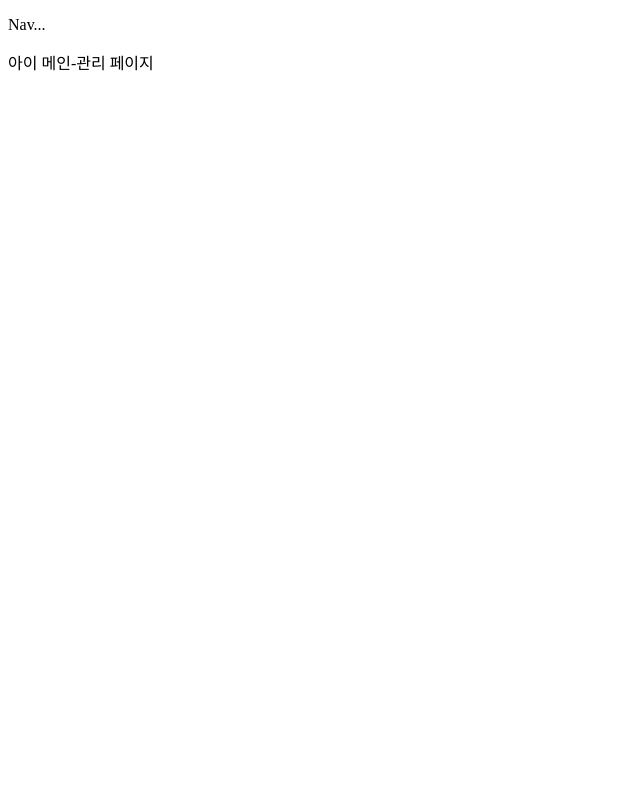
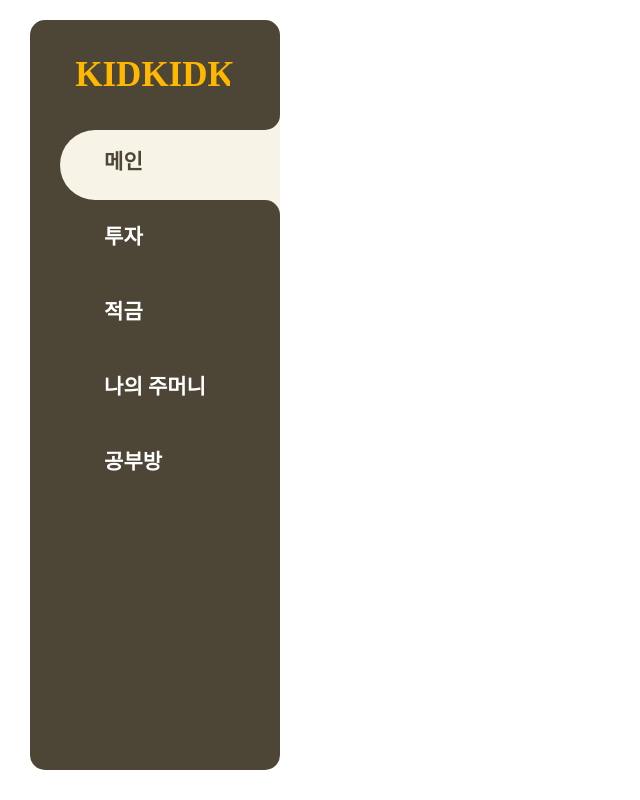
Before and after one commit to leewoo97/KidKidk, a React (Vite) app in the folder frontend/: page /child in a window 1280 px wide. Shown: the whole page, without its empty margins (0-640 px from the left). Built offline with nearby package versions, Linux system fonts and the light colour scheme.

Commit message:
Create : ChildNav

```diff
--- a/frontend/package.json
+++ b/frontend/package.json
@@ -13,6 +13,7 @@
     "@chakra-ui/react": "^2.8.2",
     "@emotion/react": "^11.11.3",
     "@emotion/styled": "^11.11.0",
+    "classnames": "^2.5.1",
     "framer-motion": "^11.0.2",
     "localforage": "^1.10.0",
     "match-sorter": "^6.3.3",
--- a/frontend/src/components/ChildNav.jsx
+++ b/frontend/src/components/ChildNav.jsx
@@ -1,12 +1,52 @@
-import { Outlet } from 'react-router-dom';
+import { useNavigate } from "react-router-dom";
+import styles from "./ChildNav.module.css";
+import s from "classnames"; /* 클래스네임을 여러개 쓰기 위함 */
+import Container from "./Container";
+import { useState } from "react";
 
-export default function ParentNav() {
+function ChildNav() {
+  const navigate = useNavigate();
+
+  const handleMain = (num) => {
+    setTop(num);
+    navigate("/child/main/management");
+  };
+
+  const [top, setTop] = useState(0);
+  const a = ["25px", "99px", "173px", "247px", "320px"];
+
+  function Component({ num, title }) {
     return (
-        <>
-            <p>Nav...</p>
-            <div id="detail">
-                <Outlet />
-            </div>
-        </>
+      <div
+        className={s(styles.btn, top === num && styles.select)}
+        onClick={() => handleMain(num)}
+      >
+        {title}
+      </div>
     );
+  }
+
+  return (
+    <div className={styles.nav}>
+      <div className={styles.container}>
+        <div className={styles.logo}>KIDKIDK</div>
+        <div className={styles.menu}>
+          <Component num={0} title={"메인"} />
+          <Component num={1} title={"투자"} />
+          <Component num={2} title={"적금"} />
+          <Component num={3} title={"나의 주머니"} />
+          <Component num={4} title={"공부방"} />
+        </div>
+        <div className={styles.현재위치} style={{ top: a[top] }}>
+          <div className={styles.rectangleRow}></div>
+          <div className={styles.rectangleCol}>
+            <div className={styles.rectangleMin1}></div>
+            <div className={styles.rectangleMin2}></div>
+          </div>
+        </div>
+      </div>
+    </div>
+  );
 }
+
+export default ChildNav;
--- /dev/null
+++ b/frontend/src/components/ChildNav.module.css
@@ -0,0 +1,92 @@
+.nav {
+  background-color: #4d4637;
+  position: absolute; /* 스크롤이 되더라도 화면에 고정되어 있음 */
+  top: 20px;
+  left: 30px; /* 화면 왼쪽에 고정됩니다. */
+  width: 250px; /* 세로로 보이게 하기 위한 너비 설정 */
+  height: 90%; /* 화면의 높이에 맞게 설정 */
+  padding: 15px 0;
+  border-radius: 15px;
+}
+
+.container {
+  display: flex;
+  flex-direction: column;
+  align-items: center;
+  justify-content: space-between;
+  gap: 50px;
+  margin-top: 20px;
+  position: relative;
+  /* overflow: hidden; */
+}
+
+.logo {
+  color: #ffb700;
+  font-size: 35px;
+  font-weight: 600;
+}
+
+.menu {
+  color: #ffffff;
+  font-size: 21px;
+  font-weight: 600;
+  display: flex;
+  flex-direction: column;
+  /* align-items: center; */
+  justify-content: space-between;
+  padding: 0;
+  margin: 0;
+  gap: 45px;
+  position: relative;
+  z-index: 999;
+}
+
+.btn {
+  cursor: pointer;
+}
+
+.rectangleRow {
+  width: 170px;
+  height: 70px;
+  background: #f8f3e7;
+  border-radius: 50px 0 0 50px;
+}
+
+.rectangleCol {
+  width: 50px;
+  height: 170px;
+  background: #f8f3e7;
+  display: flex;
+  flex-direction: column;
+  justify-content: space-between;
+}
+
+.rectangleMin1 {
+  width: 50px;
+  height: 50px;
+  background: #4d4637;
+  border-radius: 0 0 15px 0;
+}
+
+.rectangleMin2 {
+  width: 50px;
+  height: 50px;
+  background: #4d4637;
+  border-radius: 0 15px 0 0;
+}
+
+.현재위치 {
+  position: absolute;
+  left: 30px;
+  display: flex;
+  align-items: center;
+  transition: 0.3s;
+}
+/* .top {
+  top: 300px;
+} */
+
+.select {
+  color: #4d4637;
+  font-weight: 600;
+}
--- /dev/null
+++ b/frontend/src/components/Container.jsx
@@ -0,0 +1,15 @@
+import classNames from "classnames";
+import styles from "./Container.module.css";
+
+/* classNames는 CSS 클래스를 조건부로 설정할 때 매우 유용한 라이브러리
+    설치 -> $ npm install classnames
+    import -> import classNames from 'classnames';
+ */
+
+function Container({ className, children }) {
+  return (
+    <div className={classNames(styles.container, className)}>{children}</div>
+  );
+}
+
+export default Container;
--- /dev/null
+++ b/frontend/src/components/Container.module.css
@@ -0,0 +1,13 @@
+/* .container {
+  width: 100%;
+  max-width: 1400px;
+  margin: 0 auto;
+  background-color: blueviolet;
+}
+
+@media (max-width: 1400px) {
+  .container {
+    padding: 0 calc(14px * 5);
+    padding: calc(14px * 1);
+  }
+} */
```
Also changed, not shown: frontend/src/components/test.module.css (added), 1 other file (tests, documents, lock files or other folders).
